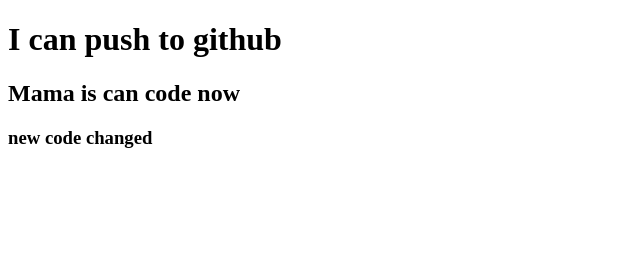
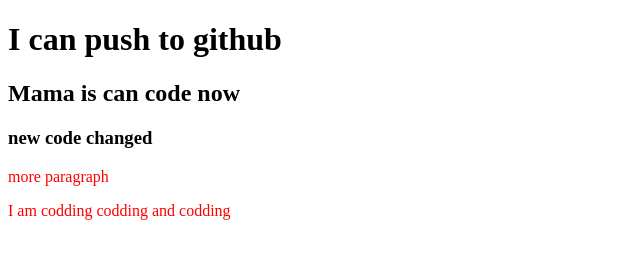
Before and after one commit to Royutpol/my-second-repo, a plain HTML site: page index.html in a window 1280 px wide. Shown: the whole page, without its empty margins (0-640 px from the left). Drawn offline with Linux system fonts and the light colour scheme.

Commit message:
styles added

```diff
--- a/index.html
+++ b/index.html
@@ -5,10 +5,13 @@
     <meta http-equiv="X-UA-Compatible" content="IE=edge">
     <meta name="viewport" content="width=device-width, initial-scale=1.0">
     <title>My second github repo</title>
+    <link rel="stylesheet" href="style.css">
 </head>
 <body>
    <h1>I can push to github</h1>
    <h2>Mama is can code now</h2>
    <h3>new code changed</h3>
+   <p>more paragraph</p>
+   <p>I am codding codding and codding</p>
 </body>
 </html>
--- /dev/null
+++ b/style.css
@@ -0,0 +1,3 @@
+p{
+    color: red;
+}
```
